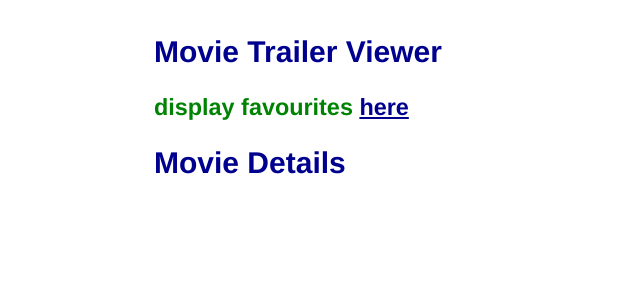
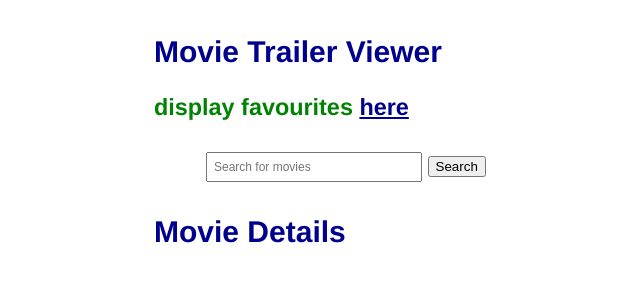
Before and after one commit to vishrutss/Web-and-cloud-Homeworks-and-Projects, a Flask app: page / in a window 1280 px wide. Shown: the top 300 px of the page, without its empty margins (234-874 px from the left). Run offline with Flask 3, Linux system fonts and the light colour scheme; data that the repository does not hold is empty.

Commit message:
Added a search functionality

```diff
--- a/final/display.py
+++ b/final/display.py
@@ -5,7 +5,6 @@
 from flask.views import MethodView
 import gbmodel
 import requests
-import openai
 import os
 from googleapiclient.discovery import build
 
--- a/final/index.py
+++ b/final/index.py
@@ -1,7 +1,7 @@
 """
 This opens index.html
 """
-from flask import render_template
+from flask import render_template, request
 from flask.views import MethodView
 import gbmodel
 import os
@@ -14,7 +14,11 @@
         """
         model = gbmodel.get_model()
         tmdb_api_key = os.environ['TMDB_API_KEY']
-        url = f'https://api.themoviedb.org/3/discover/movie?api_key={tmdb_api_key}&sort_by=popularity.desc'
+        query = request.args.get('query')
+        if query:
+            url = f'https://api.themoviedb.org/3/search/movie?api_key={tmdb_api_key}&query={query}'
+        else:
+            url = f'https://api.themoviedb.org/3/discover/movie?api_key={tmdb_api_key}&sort_by=popularity.desc'
         response = requests.get(url)
         if response.status_code == 200:
             data = response.json()
--- a/final/templates/index.html
+++ b/final/templates/index.html
@@ -3,6 +3,11 @@
     <h2>Movie Trailer Viewer</h2>
 
     <h3>display favourites <a href="{{ url_for('favourites') }}">here</a></h3>
+
+    <form action="{{ url_for('index') }}" method="GET">
+  	<input type="text" name="query" placeholder="Search for movies">
+  	<button type="submit">Search</button>
+    </form>
 
     <h2>Movie Details</h2>
     <ul>
```
